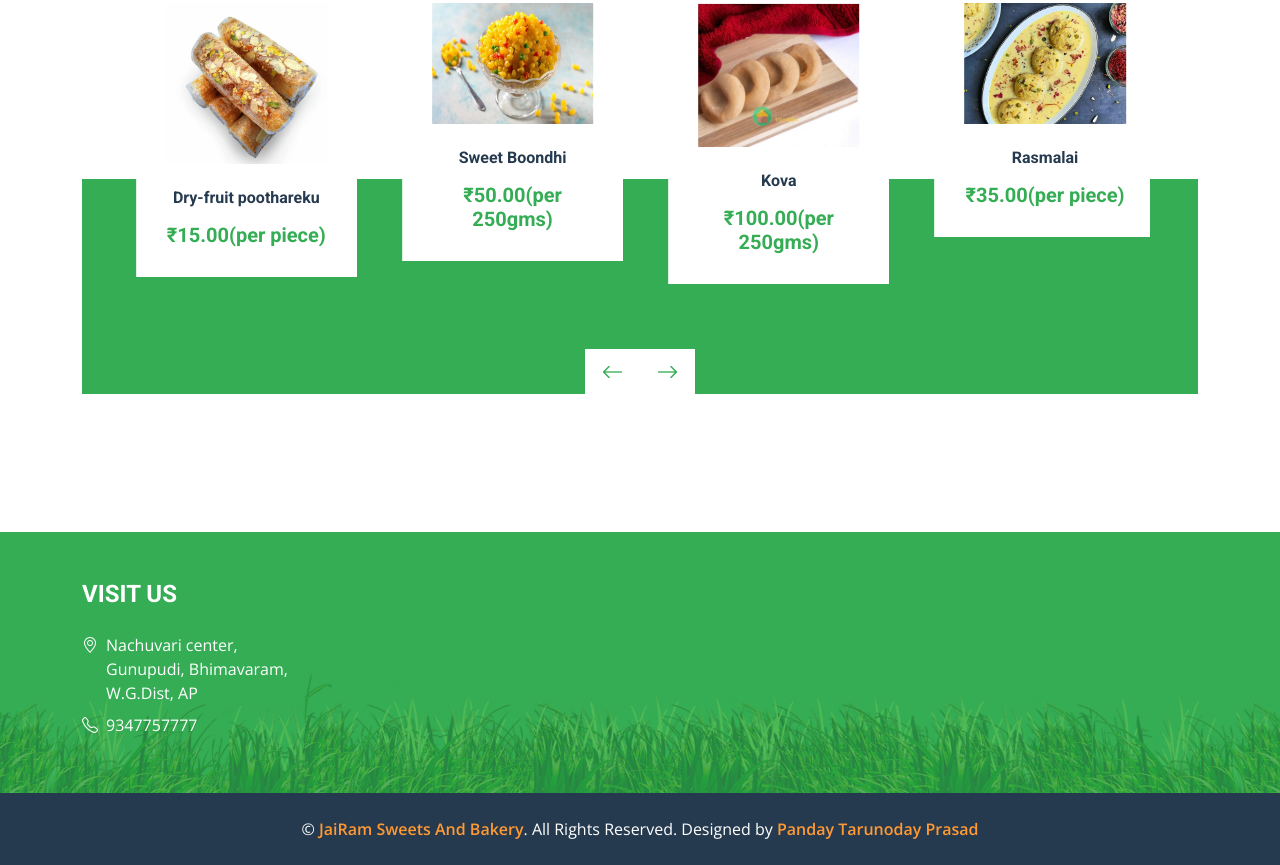
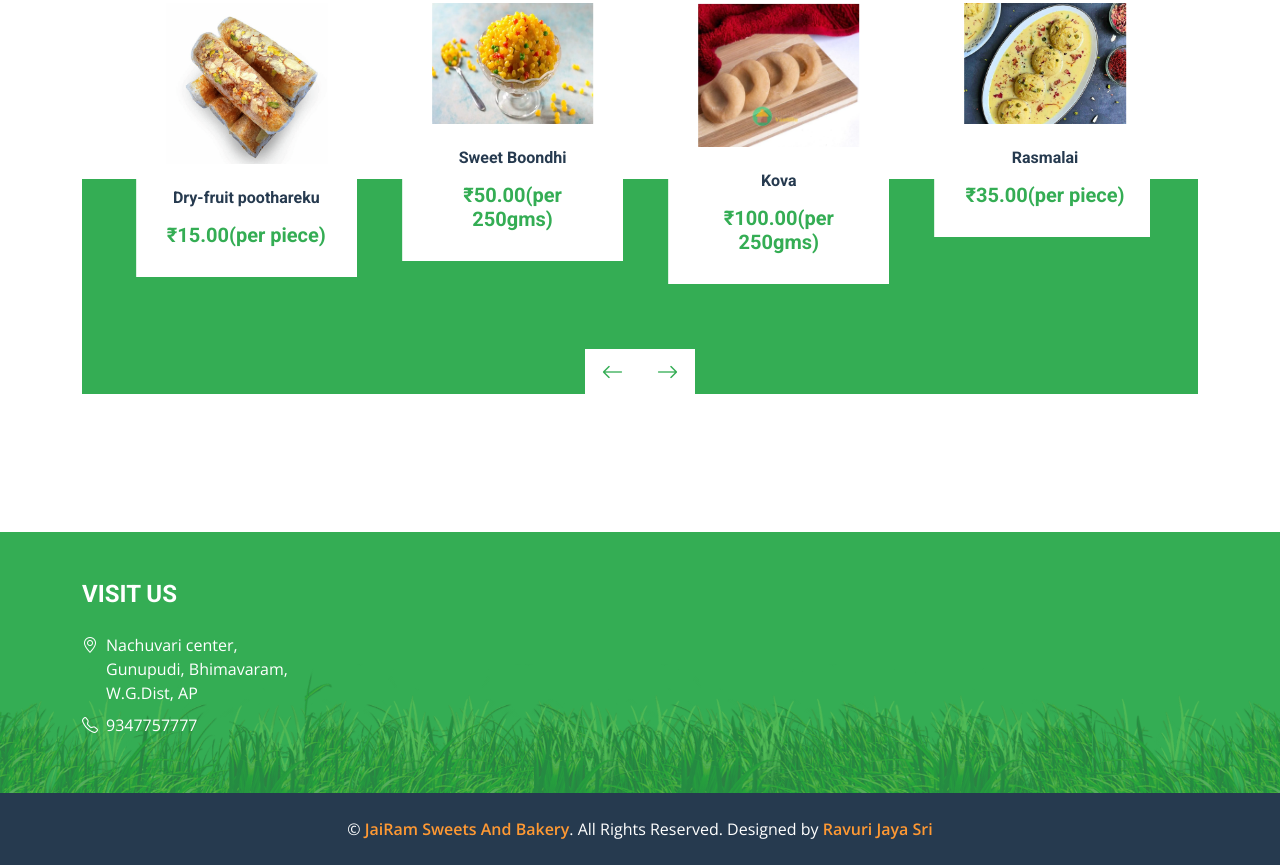
Before and after one commit to Tarunoday111/JAI-RAM-SWEETS-AND-BAKERY, a plain HTML site: page sweets.html in a window 1280 px wide. Shown: the part 767-1632 px from the top of the page. Drawn offline with nearby package versions, Linux system fonts and the light colour scheme.

Commit message:
Update sweets.html

```diff
--- a/sweets.html
+++ b/sweets.html
@@ -206,7 +206,7 @@
     </div>
     <div class="container-fluid bg-dark text-white py-4">
         <div class="container text-center">
-            <p class="mb-0">&copy; <a class="text-secondary fw-bold" href="#">JaiRam Sweets And Bakery</a>. All Rights Reserved. Designed by <a class="text-secondary fw-bold">Panday Tarunoday Prasad</a></p>
+            <p class="mb-0">&copy; <a class="text-secondary fw-bold" href="#">JaiRam Sweets And Bakery</a>. All Rights Reserved. Designed by <a class="text-secondary fw-bold">Ravuri Jaya Sri</a></p>
         </div>
     </div>
     <!-- Footer End -->
```
